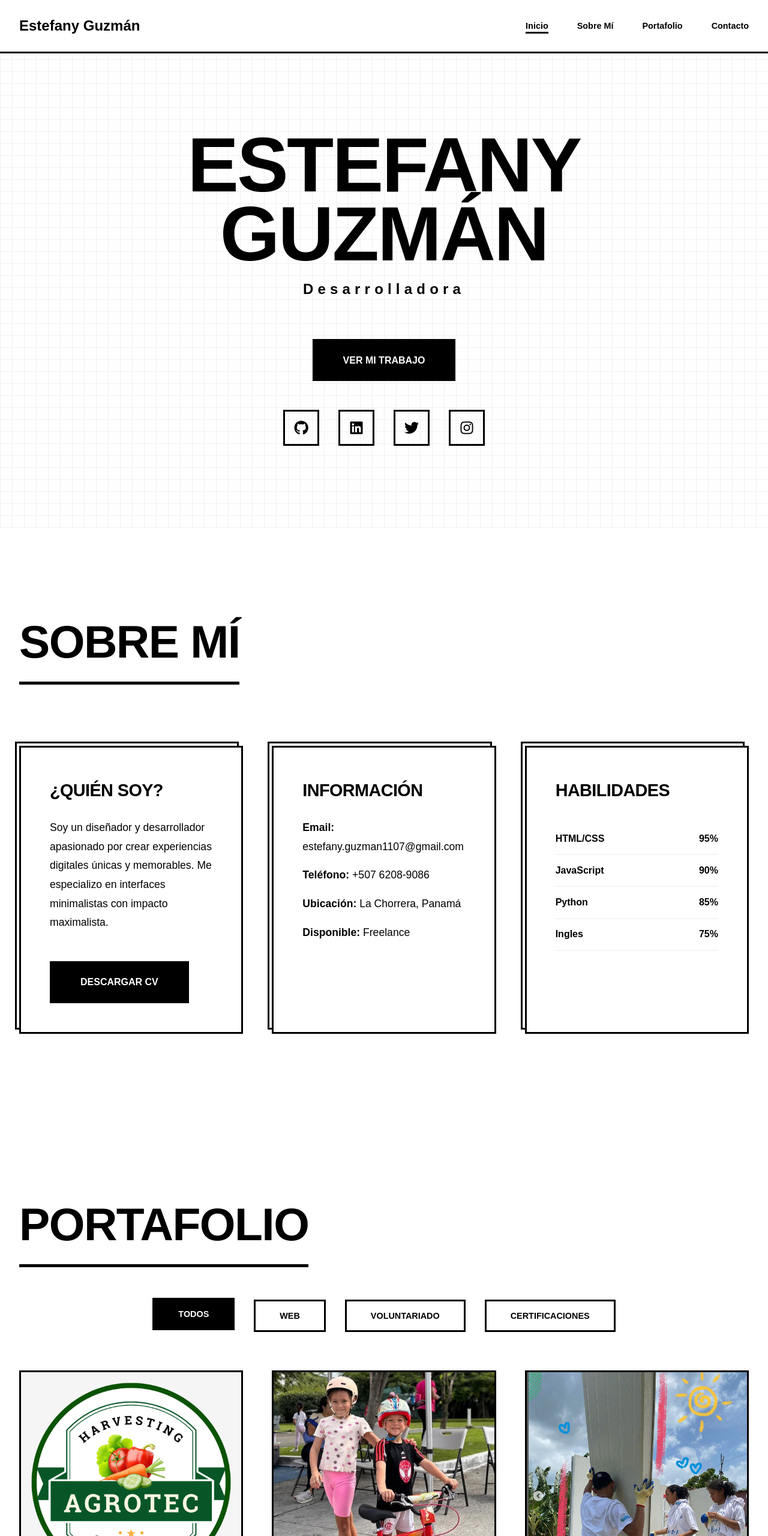
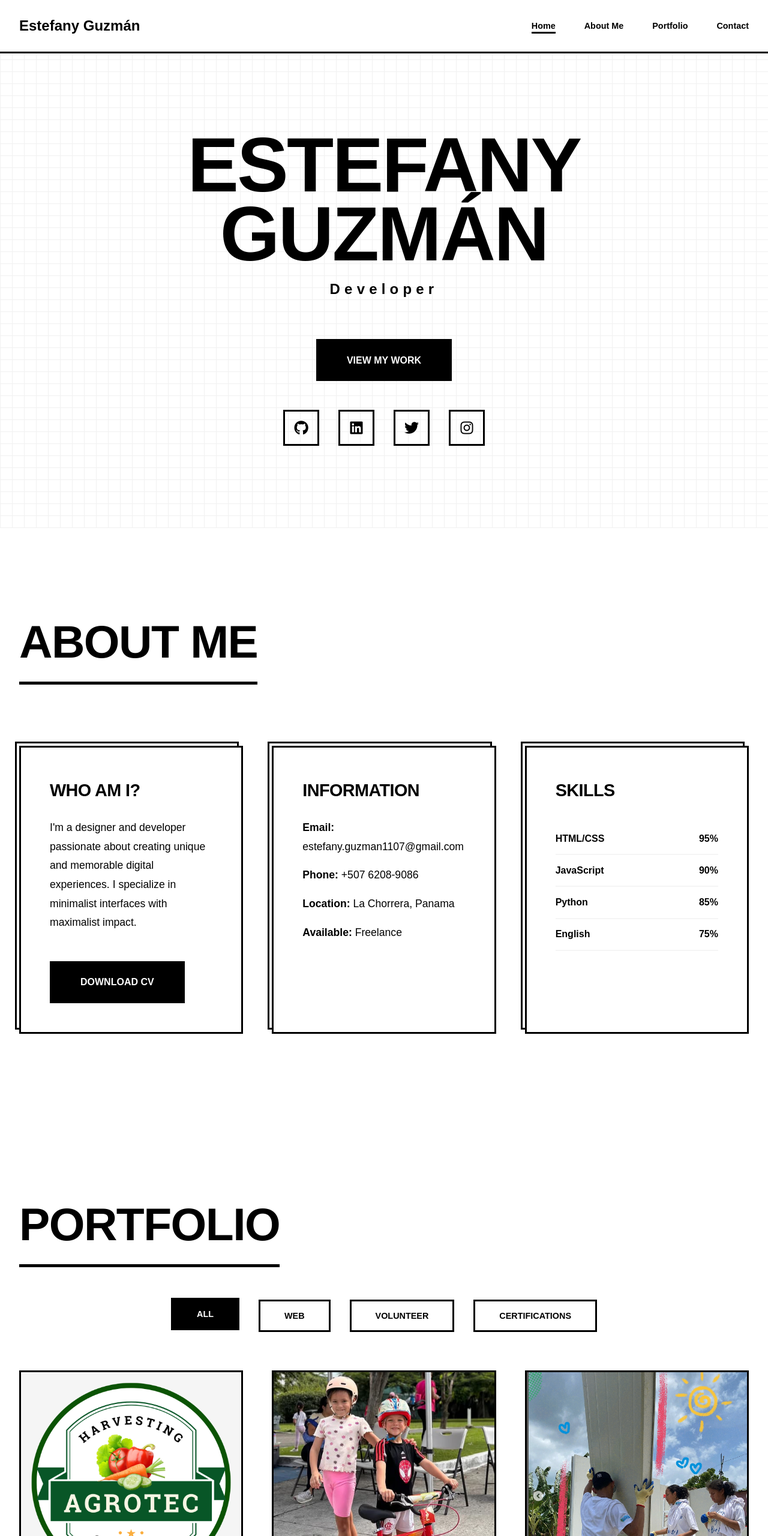
Before and after one commit to estGuzmann12/My-portfolio, a plain HTML site: page docs/index.html in a window 1280 px wide. Shown: the top 2560 px of the page at 60% size. Drawn offline with nearby package versions, Linux system fonts and the light colour scheme.

Commit message:
Translate index.html from Spanish to English
Translated the portfolio website from Spanish to English.

```diff
--- a/docs/index.html
+++ b/docs/index.html
@@ -1,22 +1,22 @@
 <!DOCTYPE html>
-<html lang="es">
+<html lang="en">
 <head>
     <meta charset="UTF-8">
     <meta name="viewport" content="width=device-width, initial-scale=1.0">
-    <title>Mi Portafolio | Diseñador & Desarrollador</title>
+    <title>My Portfolio | Designer & Developer</title>
     <link rel="stylesheet" href="https://cdnjs.cloudflare.com/ajax/libs/font-awesome/6.4.0/css/all.min.css">
     <link rel="stylesheet" href="css/myportafolio.css">
 </head>
 <body>
-    <!-- NAVEGACIÓN -->
+    <!-- NAVIGATION -->
     <nav class="navbar" id="navbar">
         <div class="nav-container">
             <a href="#home" class="logo">Estefany Guzmán</a>
             <ul class="nav-menu" id="navMenu">
-                <li><a href="#home" class="nav-link">Inicio</a></li>
-                <li><a href="#about" class="nav-link">Sobre Mí</a></li>
-                <li><a href="#portfolio" class="nav-link">Portafolio</a></li>
-                <li><a href="#contact" class="nav-link">Contacto</a></li>
+                <li><a href="#home" class="nav-link">Home</a></li>
+                <li><a href="#about" class="nav-link">About Me</a></li>
+                <li><a href="#portfolio" class="nav-link">Portfolio</a></li>
+                <li><a href="#contact" class="nav-link">Contact</a></li>
             </ul>
             <div class="burger" id="burger">
                 <span></span>
@@ -31,8 +31,8 @@
         <div class="hero-pattern"></div>
         <div class="hero-content fade-in">
             <h1>Estefany Guzmán</h1>
-            <p class="hero-subtitle">Desarrolladora</p>
-            <a href="#portfolio" class="btn-primary">Ver Mi Trabajo</a>
+            <p class="hero-subtitle">Developer</p>
+            <a href="#portfolio" class="btn-primary">View My Work</a>
 
             <div class="social-links">
                 <a href="https://github.com/estGuzmann12" class="social-link"><i class="fab fa-github"></i></a>
@@ -45,27 +45,27 @@
 
     <!-- ABOUT -->
     <section id="about">
-        <h2 class="section-title">SOBRE MÍ</h2>
+        <h2 class="section-title">ABOUT ME</h2>
         <div class="about-grid">
             <div class="about-card">
-                <h3>¿QUIÉN SOY?</h3>
-                <p>Soy un diseñador y desarrollador apasionado por crear experiencias digitales únicas y memorables. Me especializo en interfaces minimalistas con impacto maximalista.</p>
-                <a href="https://drive.google.com/file/d/1ZoqAvzU38wmxg0unk1QOHYEhrJ_kI1bi/view?usp=sharing" class="btn-primary">Descargar CV</a>
+                <h3>WHO AM I?</h3>
+                <p>I'm a designer and developer passionate about creating unique and memorable digital experiences. I specialize in minimalist interfaces with maximalist impact.</p>
+                <a href="https://drive.google.com/file/d/1ZoqAvzU38wmxg0unk1QOHYEhrJ_kI1bi/view?usp=sharing" class="btn-primary">Download CV</a>
             </div>
             <div class="about-card">
-                <h3>INFORMACIÓN</h3>
+                <h3>INFORMATION</h3>
                 <p><strong>Email:</strong> estefany.guzman1107@gmail.com</p>
-                <p><strong>Teléfono:</strong> +507 6208-9086</p>
-                <p><strong>Ubicación:</strong> La Chorrera, Panamá</p>
-                <p><strong>Disponible:</strong> Freelance</p>
+                <p><strong>Phone:</strong> +507 6208-9086</p>
+                <p><strong>Location:</strong> La Chorrera, Panama</p>
+                <p><strong>Available:</strong> Freelance</p>
             </div>
             <div class="about-card">
-                <h3>HABILIDADES</h3>
+                <h3>SKILLS</h3>
                 <ul class="skill-list">
                     <li class="skill-item"><span>HTML/CSS</span><span>95%</span></li>
                     <li class="skill-item"><span>JavaScript</span><span>90%</span></li>
                     <li class="skill-item"><span>Python</span><span>85%</span></li>
-                    <li class="skill-item"><span>Ingles</span><span>75%</span></li>
+                    <li class="skill-item"><span>English</span><span>75%</span></li>
                 </ul>
             </div>
         </div>
@@ -73,64 +73,64 @@
 
     <!-- PORTFOLIO -->
     <section id="portfolio">
-        <h2 class="section-title">PORTAFOLIO</h2>
+        <h2 class="section-title">PORTFOLIO</h2>
         <div class="portfolio-filters">
-            <button class="filter-btn active" data-filter="all">TODOS</button>
+            <button class="filter-btn active" data-filter="all">ALL</button>
             <button class="filter-btn" data-filter="web">WEB</button>
-            <button class="filter-btn" data-filter="voluntariado">VOLUNTARIADO</button>
-            <button class="filter-btn" data-filter="certificaciones">CERTIFICACIONES</button>
+            <button class="filter-btn" data-filter="volunteer">VOLUNTEER</button>
+            <button class="filter-btn" data-filter="certifications">CERTIFICATIONS</button>
         </div>
         <div class="portfolio-grid" id="portfolioGrid">
-            <!-- Proyecto Web -->
+            <!-- Web Project -->
             <div class="portfolio-item" data-category="web">
-                <img src="imagenes/Logo2.png" alt="Proyecto 1">
+                <img src="imagenes/Logo2.png" alt="Project 1">
                 <div class="portfolio-overlay">
-                    <h3>PROYECTO WEB</h3>
-                    <p>Desarrollo web de AGROTEC</p>
+                    <h3>WEB PROJECT</h3>
+                    <p>AGROTEC Web Development</p>
                 </div>
             </div>
 
-            <!-- Voluntariado 1 -->
-            <div class="portfolio-item" data-category="voluntariado">
-                <img src="imagenes/biciescuela.png" alt="Proyecto 2">
+            <!-- Volunteer 1 -->
+            <div class="portfolio-item" data-category="volunteer">
+                <img src="imagenes/biciescuela.png" alt="Project 2">
                 <div class="portfolio-overlay">
-                    <h3>VOLUNTARIADO</h3>
-                    <p>Biciescuela - Fundación Mónica Licona</p>
+                    <h3>VOLUNTEER</h3>
+                    <p>Biciescuela - Monica Licona Foundation</p>
                 </div>
             </div>
 
-            <!-- Voluntariado 2 -->
-            <div class="portfolio-item" data-category="voluntariado">
-                <img src="imagenes/Techo.png" alt="Proyecto 3">
+            <!-- Volunteer 2 -->
+            <div class="portfolio-item" data-category="volunteer">
+                <img src="imagenes/Techo.png" alt="Project 3">
                 <div class="portfolio-overlay">
-                    <h3>VOLUNTARIADO</h3>
+                    <h3>VOLUNTEER</h3>
                     <p>TECHO</p>
                 </div>
             </div>
 
-            <!-- Certificación Excel -->
-            <div class="portfolio-item" data-category="certificaciones">
-                <img src="imagenes/images.jpg" alt="Certificación Excel">
+            <!-- Excel Certification -->
+            <div class="portfolio-item" data-category="certifications">
+                <img src="imagenes/images.jpg" alt="Excel Certification">
                 <div class="portfolio-overlay">
-                    <h3>CERTIFICACIÓN</h3>
+                    <h3>CERTIFICATION</h3>
                     <p>Excel</p>
                 </div>
             </div>
 
-            <!-- Certificación TOEIC -->
-            <div class="portfolio-item" data-category="certificaciones">
-                <img src="imagenes/learn-french-online-certification-toeic-autonomy.webp" alt="Certificación TOEIC">
+            <!-- TOEIC Certification -->
+            <div class="portfolio-item" data-category="certifications">
+                <img src="imagenes/learn-french-online-certification-toeic-autonomy.webp" alt="TOEIC Certification">
                 <div class="portfolio-overlay">
-                    <h3>CERTIFICACIÓN</h3>
+                    <h3>CERTIFICATION</h3>
                     <p>TOEIC</p>
                 </div>
             </div>
 
-            <!-- Certificación Python -->
-            <div class="portfolio-item" data-category="certificaciones">
-                <img src="imagenes/Python-logo-notext.svg.png" alt="Certificación Python">
+            <!-- Python Certification -->
+            <div class="portfolio-item" data-category="certifications">
+                <img src="imagenes/Python-logo-notext.svg.png" alt="Python Certification">
                 <div class="portfolio-overlay">
-                    <h3>CERTIFICACIÓN</h3>
+                    <h3>CERTIFICATION</h3>
                     <p>Python</p>
                 </div>
             </div>
@@ -139,11 +139,11 @@
 
     <!-- CONTACT -->
     <section id="contact">
-        <h2 class="section-title">CONTACTO</h2>
+        <h2 class="section-title">CONTACT</h2>
         <div class="contact-container">
             <form class="contact-form" id="contactForm">
                 <div class="form-group">
-                    <label for="name">NOMBRE</label>
+                    <label for="name">NAME</label>
                     <input type="text" id="name" name="name" required>
                 </div>
                 <div class="form-group">
@@ -151,10 +151,10 @@
                     <input type="email" id="email" name="email" required>
                 </div>
                 <div class="form-group">
-                    <label for="message">MENSAJE</label>
+                    <label for="message">MESSAGE</label>
                     <textarea id="message" name="message" required></textarea>
                 </div>
-                <button type="submit" class="submit-btn">ENVIAR MENSAJE</button>
+                <button type="submit" class="submit-btn">SEND MESSAGE</button>
             </form>
             <div class="contact-info">
                 <div class="contact-item">
@@ -171,7 +171,7 @@
                         <i class="fas fa-phone"></i>
                     </div>
                     <div class="contact-text">
-                        <h4>TELÉFONO</h4>
+                        <h4>PHONE</h4>
                         <p>+507 6208-9086</p>
                     </div>
                 </div>
@@ -180,8 +180,8 @@
                         <i class="fas fa-map-marker-alt"></i>
                     </div>
                     <div class="contact-text">
-                        <h4>UBICACIÓN</h4>
-                        <p>La Chorrera, Panamá</p>
+                        <h4>LOCATION</h4>
+                        <p>La Chorrera, Panama</p>
                     </div>
                 </div>
             </div>
@@ -190,7 +190,7 @@
 
     <!-- FOOTER -->
     <footer>
-        <p>&copy; 2025 ESTEFANY GUZMÁN. TODOS LOS DERECHOS RESERVADOS.</p>
+        <p>&copy; 2025 ESTEFANY GUZMÁN. ALL RIGHTS RESERVED.</p>
     </footer>
 
     <!-- SCRIPTS -->
```
